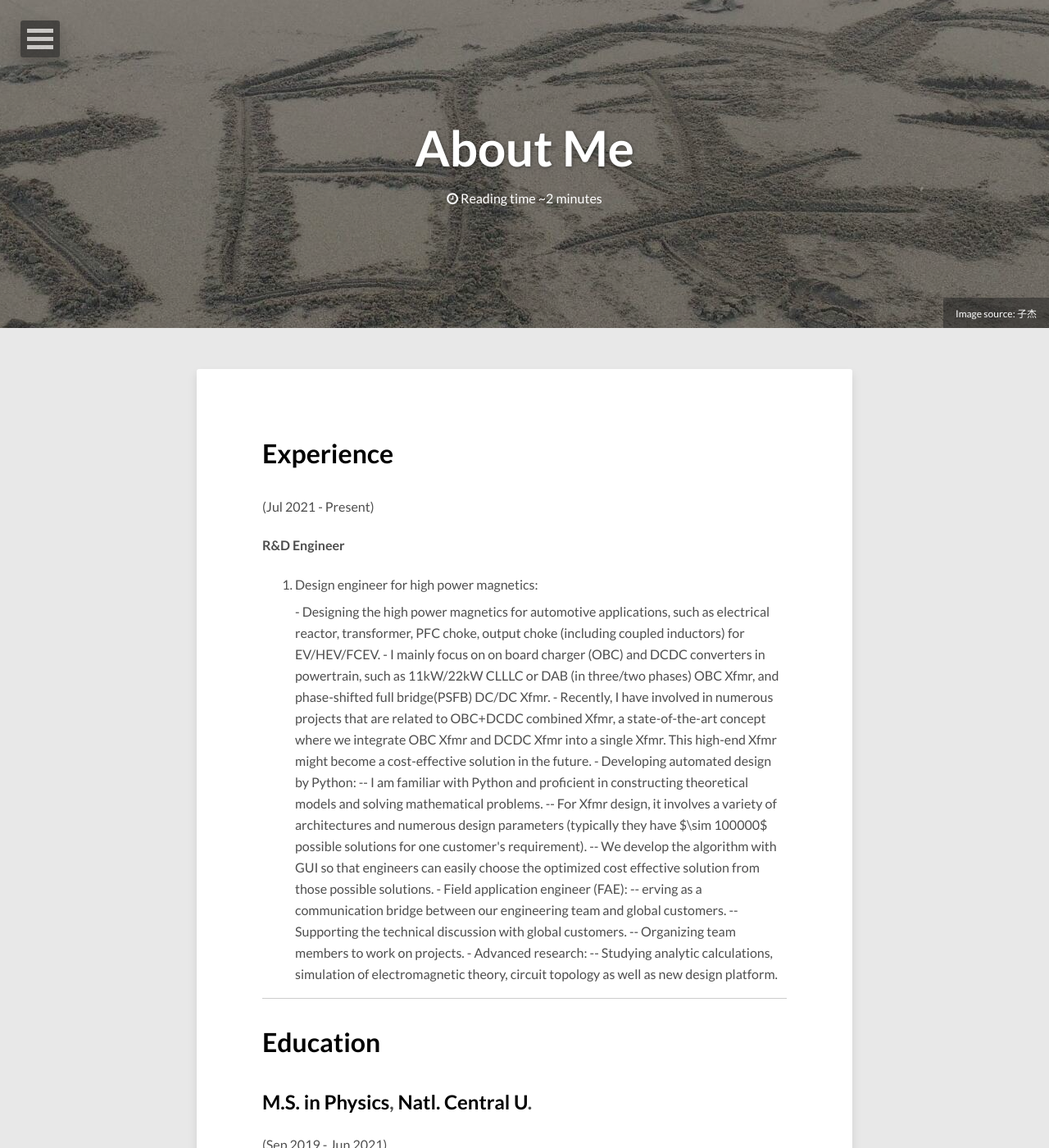
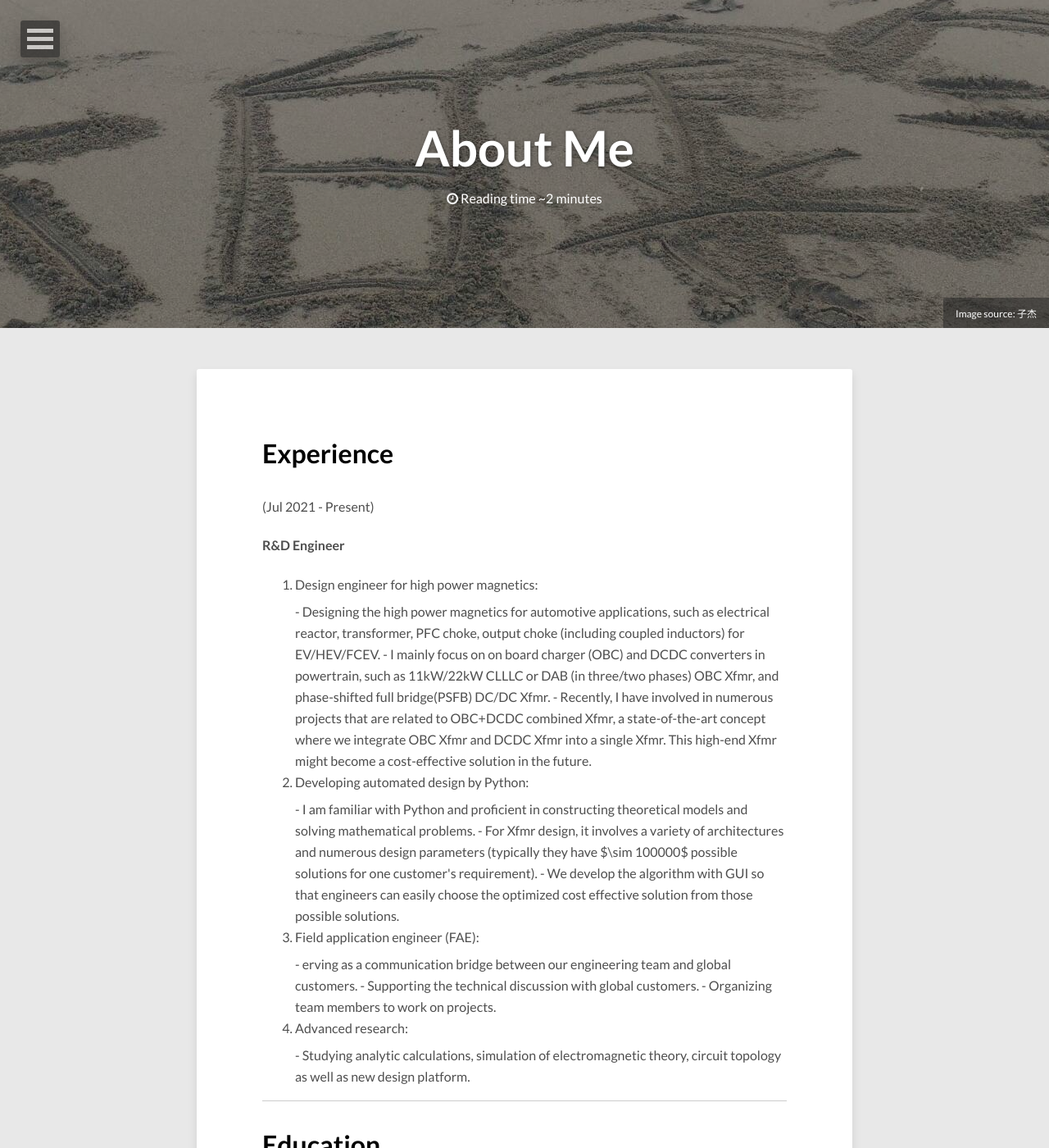
Before and after one commit to pochunsun/pochunsun.github.io, a Jekyll site: the page built from about/index.md, in a window 1280 px wide and 1400 px high. Shown: the whole window at 82% size. Built offline with Jekyll 4.4.1, drawn with Linux system fonts in a browser that asks for light colours; nearby versions of some CDN libraries.

```diff
--- a/about/index.md
+++ b/about/index.md
@@ -13,22 +13,24 @@ modified: 2021-02-02
 #### R&D Engineer
 <ol>
 <li>Design engineer for high power magnetics:</li>
+
 - Designing the high power magnetics for automotive applications, such as electrical reactor, transformer, PFC choke, output choke (including coupled inductors) for EV/HEV/FCEV.
 - I mainly focus on on board charger (OBC) and DCDC converters in powertrain, such as 11kW/22kW CLLLC or DAB (in three/two phases) OBC Xfmr, and phase-shifted full bridge(PSFB) DC/DC Xfmr.
 - Recently, I have involved in numerous projects that are related to OBC+DCDC combined Xfmr, a state-of-the-art concept where we integrate OBC Xfmr and DCDC Xfmr into a single Xfmr. This high-end Xfmr might become a cost-effective solution in the future.
 
-- Developing automated design by Python:
--- I am familiar with Python and proficient in constructing theoretical models and solving mathematical problems.
--- For Xfmr design, it involves a variety of architectures and numerous design parameters (typically they have $\sim 100000$ possible solutions for one customer's requirement).
--- We develop the algorithm with GUI so that engineers can easily choose the optimized cost effective solution from those possible solutions.
+<li>Developing automated design by Python:</li>
 
-- Field application engineer (FAE):
--- erving as a communication bridge between our engineering team and global customers.
--- Supporting the technical discussion with global customers.
--- Organizing team members to work on projects.
+- I am familiar with Python and proficient in constructing theoretical models and solving mathematical problems.
+- For Xfmr design, it involves a variety of architectures and numerous design parameters (typically they have $\sim 100000$ possible solutions for one customer's requirement).
+- We develop the algorithm with GUI so that engineers can easily choose the optimized cost effective solution from those possible solutions.
 
-- Advanced research:
--- Studying analytic calculations, simulation of electromagnetic theory, circuit topology as well as new design platform.
+<li>Field application engineer (FAE):</li>
+- erving as a communication bridge between our engineering team and global customers.
+- Supporting the technical discussion with global customers.
+- Organizing team members to work on projects.
+
+<li>Advanced research:</li>
+- Studying analytic calculations, simulation of electromagnetic theory, circuit topology as well as new design platform.
 </ol>
 
 ---
```
